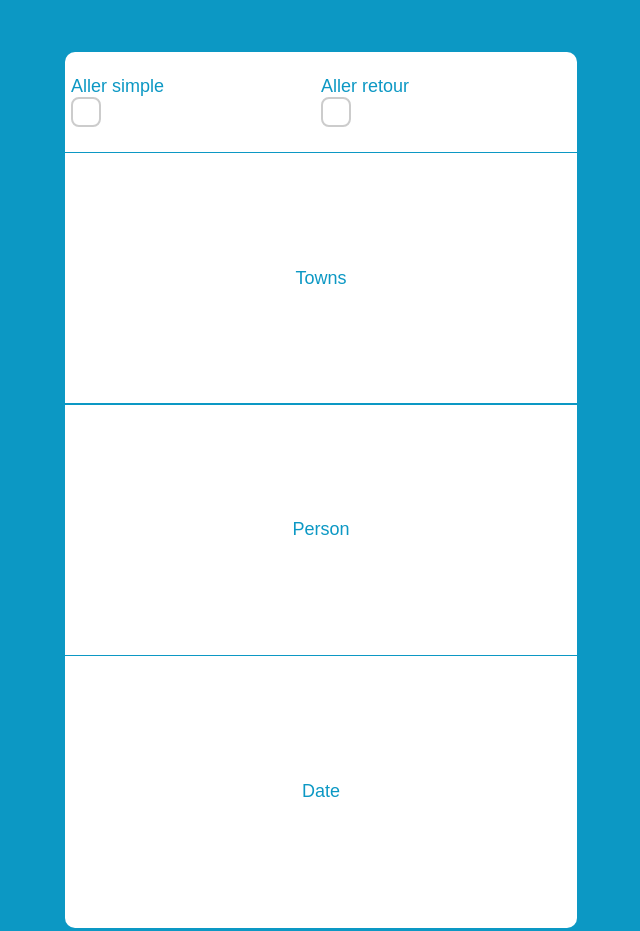
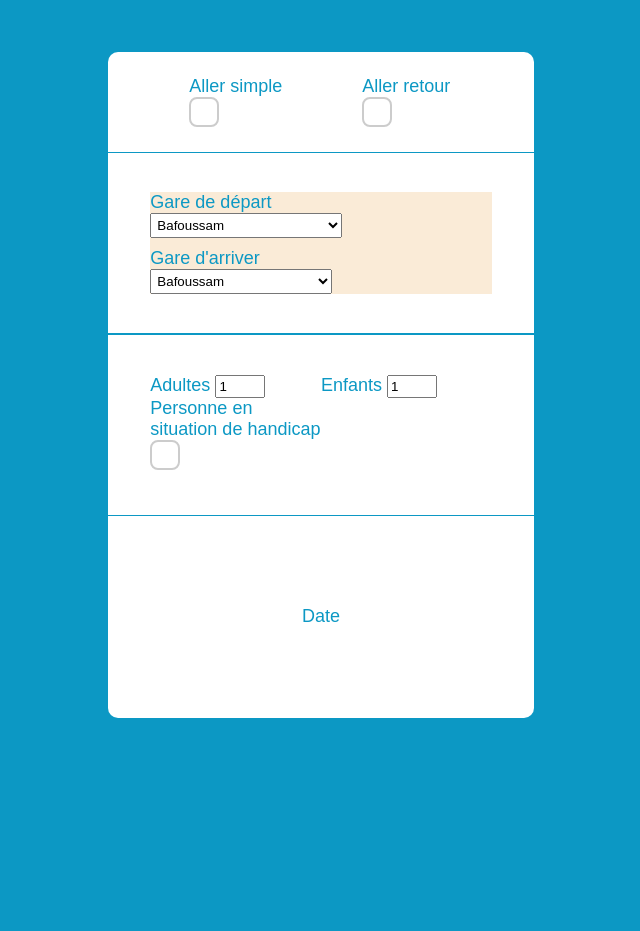
Before and after one commit to fotsoclaude/ihm-interfaces, a website: page index.html in a window 1280 px wide. Shown: the whole page, without its empty margins (319-959 px from the left). After the commit the page ends 800 px from the top, so only its background shows below. Drawn offline with Linux system fonts and the light colour scheme.

Commit message:
Towns loading

```diff
--- a/index.html
+++ b/index.html
@@ -10,21 +10,64 @@
 <body>
     <main class="container container--home">
         <div class="group group--type">
-            <form action="#" class="form form--type">
-                <div class="form__group form__group--1">
+            <form action="#" class="form form--cols">
+                <div class="form__group form__group--col">
                     <label for="only-go" class="form__label">Aller simple</label>
                     <input type="radio" name="travel-type" id="only-go" class="form__radio-input">
                     <label for="only-go" class="form__radio-button"></label>
                 </div>
-                <div class="form__group form__group--2">
+                <div class="form__group form__group--col">
                     <label for="go-back" class="form__label">Aller retour</label>
                     <input type="radio" name="travel-type" id="go-back" class="form__radio-input">
                     <label for="go-back" class="form__radio-button"></label>
                 </div>
             </form>
         </div>
-        <div class="group group--towns">Towns</div>
-        <div class="group group--person">Person</div>
+        <div class="group group--towns">
+            <form action="#" class="form form--rows">
+                <div class="form__group form__group--row">
+                    <label for="town-start" class="form__label">Gare de départ</label>
+                    <select name="town-start" id="town-start" class="form__select">
+                        <option value="Bafoussam">Bafoussam</option>
+                        <option value="Bamenda">Bamenda</option>
+                        <option value="Bertoua">Bertoua</option>
+                        <option value="Buéa">Buéa</option>
+                        <option value="Ebolowa">Ebolowa</option>
+                        <option value="Douala">Douala</option>
+                        <option value="Yaoundé">Yaoundé</option>
+                    </select>
+                </div>
+                <div class="form__group form__group--row">
+                    <label for="town-end" class="form__label">Gare d'arriver</label>
+                    <select name="town-end" id="town-end" class="form__select">
+                        <option value="Bafoussam">Bafoussam</option>
+                        <option value="Bamenda">Bamenda</option>
+                        <option value="Bertoua">Bertoua</option>
+                        <option value="Buéa">Buéa</option>
+                        <option value="Ebolowa">Ebolowa</option>
+                        <option value="Douala">Douala</option>
+                        <option value="Yaoundé">Yaoundé</option>
+                    </select>
+                </div>
+            </form>
+        </div>
+        <div class="group group--person">
+            <form action="#" class="form form--person">
+                <div class="form__group">
+                    <label for="adultes" class="form__label">Adultes</label>
+                    <input type="number" min="1" value="1" name="adultes" id="adultes" class="form__number">
+                </div>
+                <div class="form__group">
+                    <label for="enfants" class="form__label">Enfants</label>
+                    <input type="number" min="1" value="1" name="enfants" id="adultes" class="form__number">
+                </div>
+                <div class="form__group">
+                    <label for="enfants" class="form__label">Personne en situation de handicap</label>
+                    <input type="checkbox" name="handicap" id="handicap" class="form__checkbox-input">
+                    <label for="handicap" class="form__checkbox-button"></label>
+                </div>
+            </form>
+        </div>
         <div class="group group--date">Date</div>
     </main>
 </body>
--- a/sass/_base.scss
+++ b/sass/_base.scss
@@ -26,12 +26,12 @@ body {
 .container {
     display: grid;
     grid-template-columns: [full-col-start] minmax(.5rem, 1fr)
-                           [center-col-start] minmax(40vw, 1fr) [center-col-end]
+                           [center-col-start] minmax(25vw, 1fr) [center-col-end]
                            minmax(.5rem, 1fr) [full-col-end];
 
     &--home {
         grid-template-rows: [full-row-start] minmax(5rem, 1fr)
-                            [center-row-start] 10rem repeat(3, [row-start] 25rem [row-end]) 2rem [center-row-end]
+                            [center-row-start] 10rem repeat(3, [row-start] 18rem [row-end]) 2rem [center-row-end]
                             1fr [full-row-end];
         row-gap: .15rem;
     }
--- a/sass/_home.scss
+++ b/sass/_home.scss
@@ -31,22 +31,28 @@
 
 .form {
 
+    width: 80%;
     display: grid;
+    justify-items: start;
 
-    &__group--1,
-    &__group--2 {
-        display: grid;
-        grid-template-columns: minmax(25rem, 1fr);
-        grid-template-rows: max-content;
+    &__group--row {
+        grid-template-rows: 1fr;
     }
 
-    //CUSTUMIZE RADIO BUTTON
+    &__group--col {
+        display: grid;
+        grid-template-rows: 1fr;
+    }
 
-    &__radio-input {
+    //CUSTUMIZE RADIO & CHECKBOX BUTTON
+
+    &__radio-input,
+    &__checkbox-input {
         display: none;
     }
 
-    &__radio-button {
+    &__radio-button,
+    &__checkbox-button {
         position: relative;
         display: inline-block;
         height: 3rem;
@@ -87,25 +93,47 @@
         }
     }
 
-    &__radio-input:checked ~ &__radio-button {
+    &__radio-input:checked ~ &__radio-button,
+    &__checkbox-input:checked ~ &__checkbox-button
+    {
         border-color: $color-primary;
     }
 
     &__radio-input:checked ~ &__radio-button::before,
-    &__radio-input:checked ~ &__radio-button::after {
+    &__radio-input:checked ~ &__radio-button::after,
+    &__checkbox-input:checked ~ &__checkbox-button::before,
+    &__checkbox-input:checked ~ &__checkbox-button::after {
         opacity: 1;
     }
 
-    &--type {
+
+    &__select {
+        padding: .2rem;
+        width: 80%;
+        height: 2.5rem;
+        outline: $color-secondary .1rem;
+        justify-self: end;
+        margin-right: 2rem;
+    }
+
+    &__number {
+        width: 5rem;
+        padding: .2rem;
+    }
+
+    &--cols {
         grid-template-columns: repeat(2, 1fr);
         justify-items: center;
     }
 
-    &--towns {
+    &--rows {
 
+        background-color: antiquewhite;
+        row-gap: 1rem;
     }
 
     &--person {
+        grid-template-columns: 1fr 1fr;
 
     }
 
```
Also changed, not shown: css/style.css.
